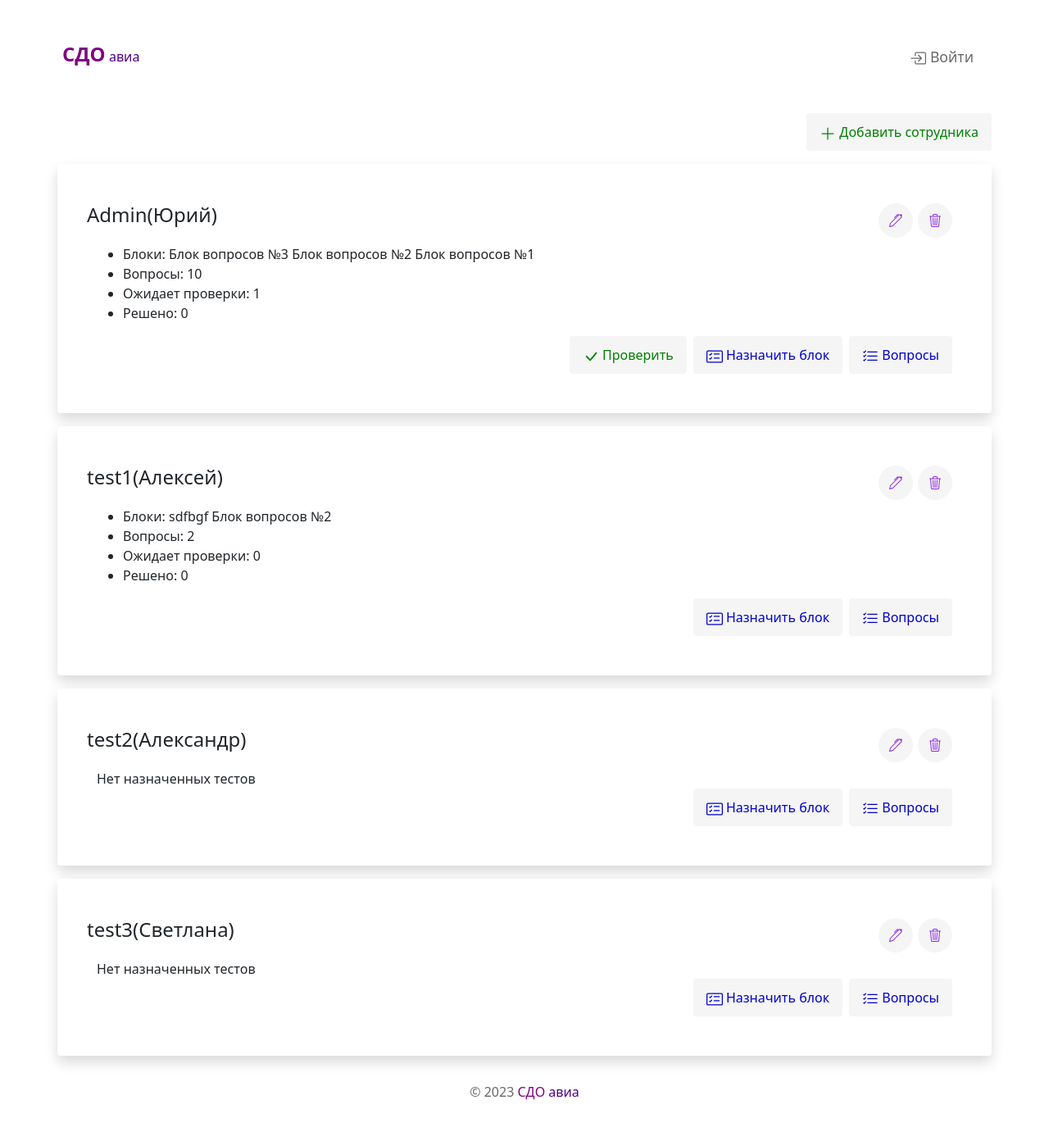
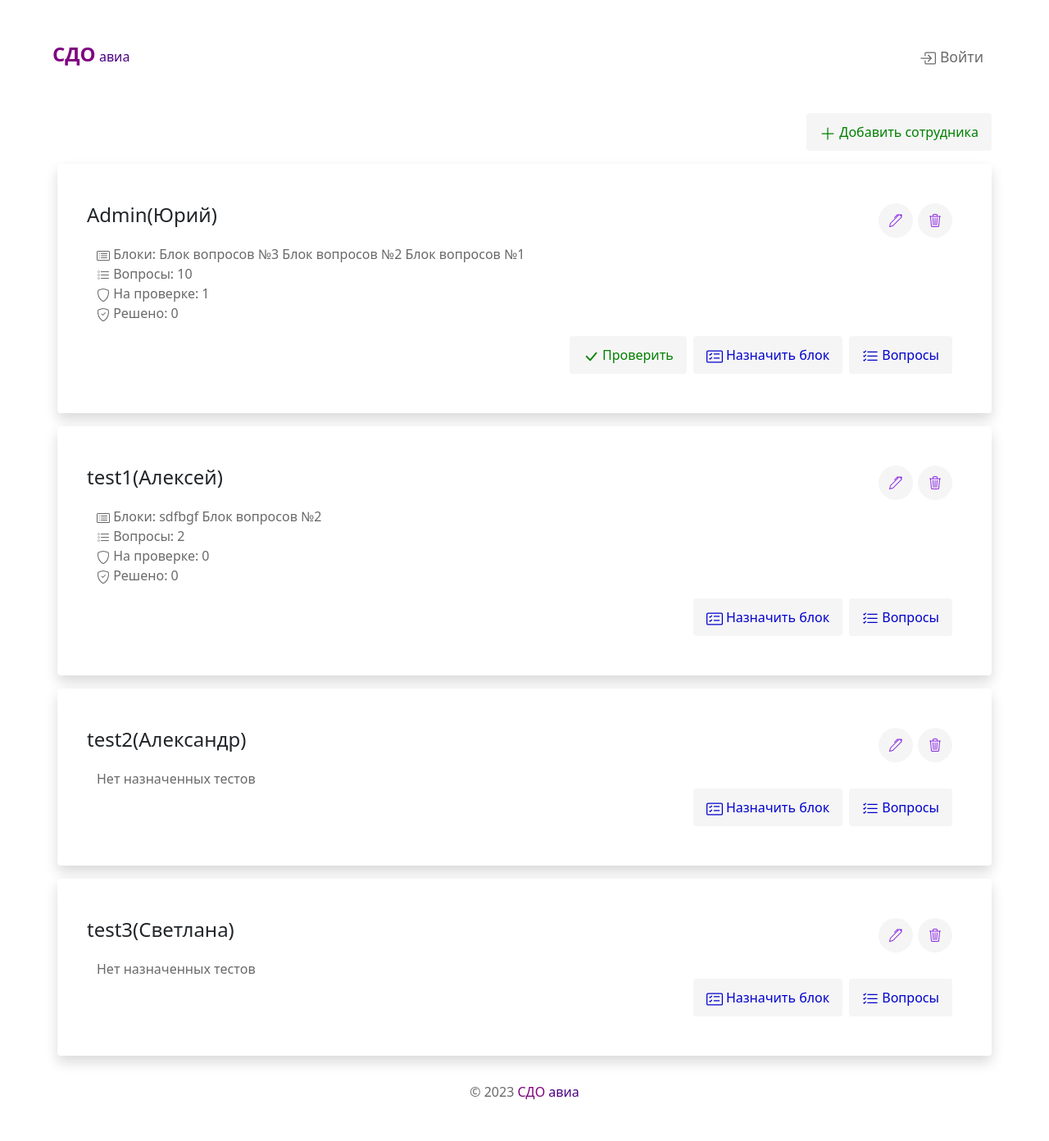
Before and after one commit to LylovY/SDO-Avia, a Django app: page /users/ in a window 1280 px wide. Shown: the whole page at 82% size. Run offline with Django 3.2, Linux system fonts and the light colour scheme; data comes from the database, SQL or seed files in the repository; some libraries are stand-ins or nearby versions.

Commit message:
header repair

```diff
--- a/sdo/templates/includes/header.html
+++ b/sdo/templates/includes/header.html
@@ -1,12 +1,12 @@
 {% load static %}
 {% with request.resolver_match.view_name as view_name %}
 <header>
-  <div class="row p-5 ms-3 me-3">
-    <a class="col-4 text-decoration-none" href="{% url 'tasks:taskcase_list' %}">
+  <div class="p-5 ms-3 me-3 d-flex justify-content-between">
+    <a class="text-decoration-none" href="{% url 'tasks:taskcase_list' %}">
       <span style="color:purple; font-size: 150%; font-weight: bold;">СДО</span>
       <span style="color:Indigo;">авиа</span>
     </a>
-    <div class="col d-flex justify-content-end" id="navbarSupportedContent">
+    <div class= "d-flex justify-content-end" id="navbarSupportedContent">
       {% if user.is_authenticated %}
         {% if user.is_staff %}
           <a class="nav-link nlink rounded"
@@ -32,14 +32,16 @@
               <path d="M5 3.5a.5.5 0 0 1 .5-.5h9a.5.5 0 0 1 0 1h-9a.5.5 0 0 1-.5-.5zM5.5 7a.5.5 0 0 0 0 1h9a.5.5 0 0 0 0-1h-9zm0 4a.5.5 0 0 0 0 1h9a.5.5 0 0 0 0-1h-9z"/>
               <path fill-rule="evenodd" d="M1.5 7a.5.5 0 0 1 .5-.5h1a.5.5 0 0 1 .5.5v1a.5.5 0 0 1-.5.5H2a.5.5 0 0 1-.5-.5V7zM2 7h1v1H2V7zm0 3.5a.5.5 0 0 0-.5.5v1a.5.5 0 0 0 .5.5h1a.5.5 0 0 0 .5-.5v-1a.5.5 0 0 0-.5-.5H2zm1 .5H2v1h1v-1z"/>
             </svg>
-            Вопросы</a>
+            Вопросы
+          </a>
           <a class="nav-link nlink rounded {% if view_name == 'tasks:taskcase_list_admin' %}active1{% endif %}"
             href="{% url 'tasks:taskcase_list_admin' %}">
             <svg xmlns="http://www.w3.org/2000/svg" width="20" height="20" fill="currentColor" class="bi bi-card-list" viewBox="0 0 16 16">
               <path d="M14.5 3a.5.5 0 0 1 .5.5v9a.5.5 0 0 1-.5.5h-13a.5.5 0 0 1-.5-.5v-9a.5.5 0 0 1 .5-.5h13zm-13-1A1.5 1.5 0 0 0 0 3.5v9A1.5 1.5 0 0 0 1.5 14h13a1.5 1.5 0 0 0 1.5-1.5v-9A1.5 1.5 0 0 0 14.5 2h-13z"/>
               <path d="M5 8a.5.5 0 0 1 .5-.5h7a.5.5 0 0 1 0 1h-7A.5.5 0 0 1 5 8zm0-2.5a.5.5 0 0 1 .5-.5h7a.5.5 0 0 1 0 1h-7a.5.5 0 0 1-.5-.5zm0 5a.5.5 0 0 1 .5-.5h7a.5.5 0 0 1 0 1h-7a.5.5 0 0 1-.5-.5zm-1-5a.5.5 0 1 1-1 0 .5.5 0 0 1 1 0zM4 8a.5.5 0 1 1-1 0 .5.5 0 0 1 1 0zm0 2.5a.5.5 0 1 1-1 0 .5.5 0 0 1 1 0z"/>
             </svg>
-            Блоки</a>
+            Блоки
+          </a>
         {% endif %}
         <a class="nav-link nlink rounded {% if view_name == 'tasks:taskcase_list' %}active1{% endif %}"
            href="{% url 'tasks:taskcase_list' %}">
@@ -63,7 +65,8 @@
             <path fill-rule="evenodd" d="M6 3.5a.5.5 0 0 1 .5-.5h8a.5.5 0 0 1 .5.5v9a.5.5 0 0 1-.5.5h-8a.5.5 0 0 1-.5-.5v-2a.5.5 0 0 0-1 0v2A1.5 1.5 0 0 0 6.5 14h8a1.5 1.5 0 0 0 1.5-1.5v-9A1.5 1.5 0 0 0 14.5 2h-8A1.5 1.5 0 0 0 5 3.5v2a.5.5 0 0 0 1 0v-2z"/>
             <path fill-rule="evenodd" d="M11.854 8.354a.5.5 0 0 0 0-.708l-3-3a.5.5 0 1 0-.708.708L10.293 7.5H1.5a.5.5 0 0 0 0 1h8.793l-2.147 2.146a.5.5 0 0 0 .708.708l3-3z"/>
           </svg>
-          Войти</a>
+          Войти
+        </a>
       {% endif %}
       </ul>
     </div>
--- a/sdo/templates/tasks/users.html
+++ b/sdo/templates/tasks/users.html
@@ -30,14 +30,40 @@
 			</div>
 		</div>
 		{% if user.tasks.count > 0 %}
-			<ul>
-        <li>Блоки: {% for taskcase in user.task_case.all %} {{taskcase}} {% endfor %}</li>
-				<li>Вопросы: {{ user.NEW }} </li>
-				<li>Ожидает проверки: {{ user.ON_CHECK }} </li>
-				<li>Решено: {{ user.ACCEPT }}</li>
+			<ul class="list-unstyled" style="color:DimGrey;">
+        <li>
+					<svg xmlns="http://www.w3.org/2000/svg" width="16" height="16" fill="currentColor" class="bi bi-card-list" viewBox="0 0 16 16">
+						<path d="M14.5 3a.5.5 0 0 1 .5.5v9a.5.5 0 0 1-.5.5h-13a.5.5 0 0 1-.5-.5v-9a.5.5 0 0 1 .5-.5h13zm-13-1A1.5 1.5 0 0 0 0 3.5v9A1.5 1.5 0 0 0 1.5 14h13a1.5 1.5 0 0 0 1.5-1.5v-9A1.5 1.5 0 0 0 14.5 2h-13z"/>
+						<path d="M5 8a.5.5 0 0 1 .5-.5h7a.5.5 0 0 1 0 1h-7A.5.5 0 0 1 5 8zm0-2.5a.5.5 0 0 1 .5-.5h7a.5.5 0 0 1 0 1h-7a.5.5 0 0 1-.5-.5zm0 5a.5.5 0 0 1 .5-.5h7a.5.5 0 0 1 0 1h-7a.5.5 0 0 1-.5-.5zm-1-5a.5.5 0 1 1-1 0 .5.5 0 0 1 1 0zM4 8a.5.5 0 1 1-1 0 .5.5 0 0 1 1 0zm0 2.5a.5.5 0 1 1-1 0 .5.5 0 0 1 1 0z"/>
+					</svg>
+					Блоки: {% for taskcase in user.task_case.all %} {{taskcase}} {% endfor %}
+				</li>
+				<li>
+					<svg xmlns="http://www.w3.org/2000/svg" width="16" height="16" fill="currentColor" class="bi bi-list-task" viewBox="0 0 16 16">
+						<path fill-rule="evenodd" d="M2 2.5a.5.5 0 0 0-.5.5v1a.5.5 0 0 0 .5.5h1a.5.5 0 0 0 .5-.5V3a.5.5 0 0 0-.5-.5H2zM3 3H2v1h1V3z"/>
+						<path d="M5 3.5a.5.5 0 0 1 .5-.5h9a.5.5 0 0 1 0 1h-9a.5.5 0 0 1-.5-.5zM5.5 7a.5.5 0 0 0 0 1h9a.5.5 0 0 0 0-1h-9zm0 4a.5.5 0 0 0 0 1h9a.5.5 0 0 0 0-1h-9z"/>
+						<path fill-rule="evenodd" d="M1.5 7a.5.5 0 0 1 .5-.5h1a.5.5 0 0 1 .5.5v1a.5.5 0 0 1-.5.5H2a.5.5 0 0 1-.5-.5V7zM2 7h1v1H2V7zm0 3.5a.5.5 0 0 0-.5.5v1a.5.5 0 0 0 .5.5h1a.5.5 0 0 0 .5-.5v-1a.5.5 0 0 0-.5-.5H2zm1 .5H2v1h1v-1z"/>
+					</svg>
+					Вопросы: {{ user.NEW }}
+				</li>
+				<li>
+					<svg xmlns="http://www.w3.org/2000/svg" width="16" height="16" fill="currentColor" class="bi bi-shield" viewBox="0 0 16 16">
+						<path d="M5.338 1.59a61.44 61.44 0 0 0-2.837.856.481.481 0 0 0-.328.39c-.554 4.157.726 7.19 2.253 9.188a10.725 10.725 0 0 0 2.287 2.233c.346.244.652.42.893.533.12.057.218.095.293.118a.55.55 0 0 0 .101.025.615.615 0 0 0 .1-.025c.076-.023.174-.061.294-.118.24-.113.547-.29.893-.533a10.726 10.726 0 0 0 2.287-2.233c1.527-1.997 2.807-5.031 2.253-9.188a.48.48 0 0 0-.328-.39c-.651-.213-1.75-.56-2.837-.855C9.552 1.29 8.531 1.067 8 1.067c-.53 0-1.552.223-2.662.524zM5.072.56C6.157.265 7.31 0 8 0s1.843.265 2.928.56c1.11.3 2.229.655 2.887.87a1.54 1.54 0 0 1 1.044 1.262c.596 4.477-.787 7.795-2.465 9.99a11.775 11.775 0 0 1-2.517 2.453 7.159 7.159 0 0 1-1.048.625c-.28.132-.581.24-.829.24s-.548-.108-.829-.24a7.158 7.158 0 0 1-1.048-.625 11.777 11.777 0 0 1-2.517-2.453C1.928 10.487.545 7.169 1.141 2.692A1.54 1.54 0 0 1 2.185 1.43 62.456 62.456 0 0 1 5.072.56z"/>
+					</svg>
+					На проверке: {{ user.ON_CHECK }}
+				</li>
+				<li>
+					<svg xmlns="http://www.w3.org/2000/svg" width="16" height="16" fill="currentColor" class="bi bi-shield-check" viewBox="0 0 16 16">
+						<path d="M5.338 1.59a61.44 61.44 0 0 0-2.837.856.481.481 0 0 0-.328.39c-.554 4.157.726 7.19 2.253 9.188a10.725 10.725 0 0 0 2.287 2.233c.346.244.652.42.893.533.12.057.218.095.293.118a.55.55 0 0 0 .101.025.615.615 0 0 0 .1-.025c.076-.023.174-.061.294-.118.24-.113.547-.29.893-.533a10.726 10.726 0 0 0 2.287-2.233c1.527-1.997 2.807-5.031 2.253-9.188a.48.48 0 0 0-.328-.39c-.651-.213-1.75-.56-2.837-.855C9.552 1.29 8.531 1.067 8 1.067c-.53 0-1.552.223-2.662.524zM5.072.56C6.157.265 7.31 0 8 0s1.843.265 2.928.56c1.11.3 2.229.655 2.887.87a1.54 1.54 0 0 1 1.044 1.262c.596 4.477-.787 7.795-2.465 9.99a11.775 11.775 0 0 1-2.517 2.453 7.159 7.159 0 0 1-1.048.625c-.28.132-.581.24-.829.24s-.548-.108-.829-.24a7.158 7.158 0 0 1-1.048-.625 11.777 11.777 0 0 1-2.517-2.453C1.928 10.487.545 7.169 1.141 2.692A1.54 1.54 0 0 1 2.185 1.43 62.456 62.456 0 0 1 5.072.56z"/>
+						<path d="M10.854 5.146a.5.5 0 0 1 0 .708l-3 3a.5.5 0 0 1-.708 0l-1.5-1.5a.5.5 0 1 1 .708-.708L7.5 7.793l2.646-2.647a.5.5 0 0 1 .708 0z"/>
+					</svg>
+					Решено: {{ user.ACCEPT }}
+				</li>
 			</ul>
 		{% else %}
-		Нет назначенных тестов
+		<div style="color:DimGrey;">
+			Нет назначенных тестов
+		</div>
 		{% endif %}
 		<div class="d-flex justify-content-end">
 			{% if user.ON_CHECK > 0 %}
```
